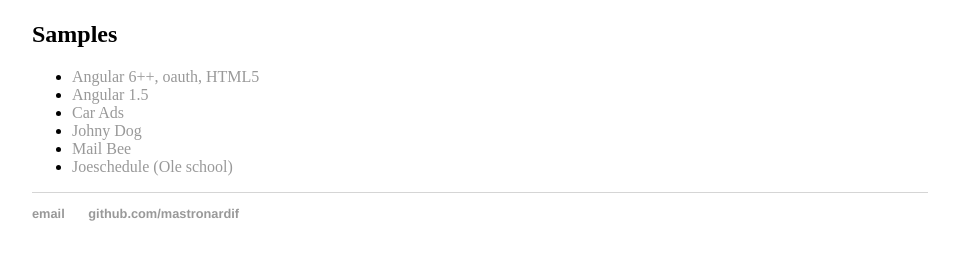
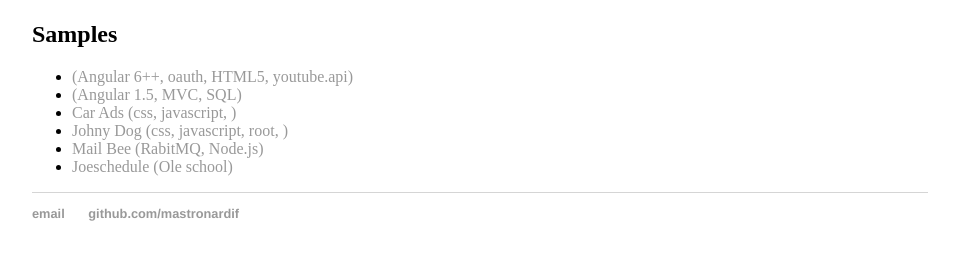
Before and after one commit to mastronardif/mastronardif.github.io, a plain HTML site: page index.html in a window 1280 px wide. Shown: the part 234-494 px from the top of the page, without its empty margins (160-1119 px from the left). Drawn offline with Linux system fonts and the light colour scheme.

Commit message:
Update index.html

```diff
--- a/index.html
+++ b/index.html
@@ -23,14 +23,14 @@
 		<div>
 			<h2>Samples</h2>
 			<ul>
-	        	<li><a href="https://johndog.herokuapp.com/divideos/dist/"> Angular 6++, oauth, HTML5 </a> </li>
+	        	<li><a href="https://johndog.herokuapp.com/divideos/dist/"> (Angular 6++, oauth, HTML5, youtube.api) </a> </li>
 
-			<li><a href="https://abcsearch-nycdohmh.msappproxy.net/ABCEats/#/Search"> Angular 1.5</a></li>
+			<li><a href="https://abcsearch-nycdohmh.msappproxy.net/ABCEats/#/Search"> (Angular 1.5, MVC, SQL)</a></li>
 
-        		<li><a href="http://ads-2.apphb.com/Home/rootAds"> Car Ads</a></li>
-			<li><a href="https://johndog.herokuapp.com/"> Johny Dog</a></li>
+        		<li><a href="http://ads-2.apphb.com/Home/rootAds"> Car Ads (css, javascript, )</a></li>
+			<li><a href="https://johndog.herokuapp.com/"> Johny Dog (css, javascript, root, )</a></li>
 
-			<li><a href="http://csmailbee.apphb.com/"> Mail Bee</a></li>
+			<li><a href="http://csmailbee.apphb.com/"> Mail Bee (RabitMQ, Node.js)</a></li>
 			<li><a href="http://joeschedule.com/"> Joeschedule (Ole school)</a></li>
     			</ul>
 		</div>
```
